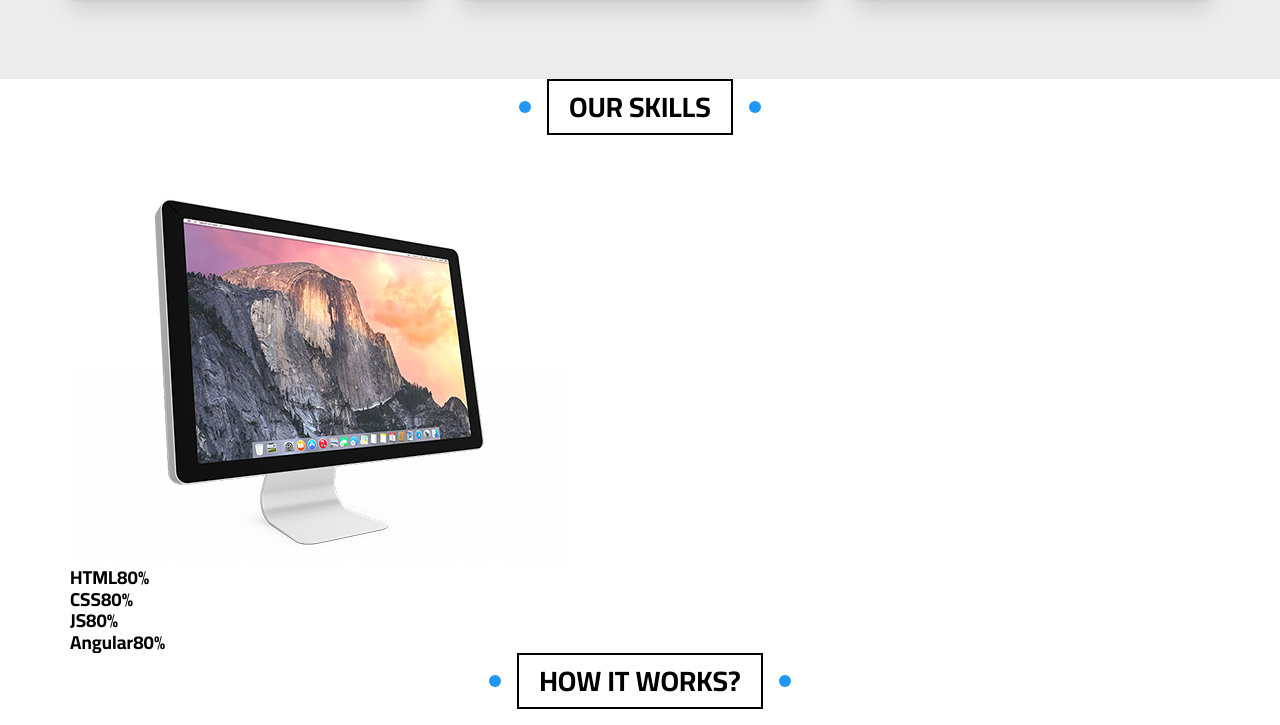
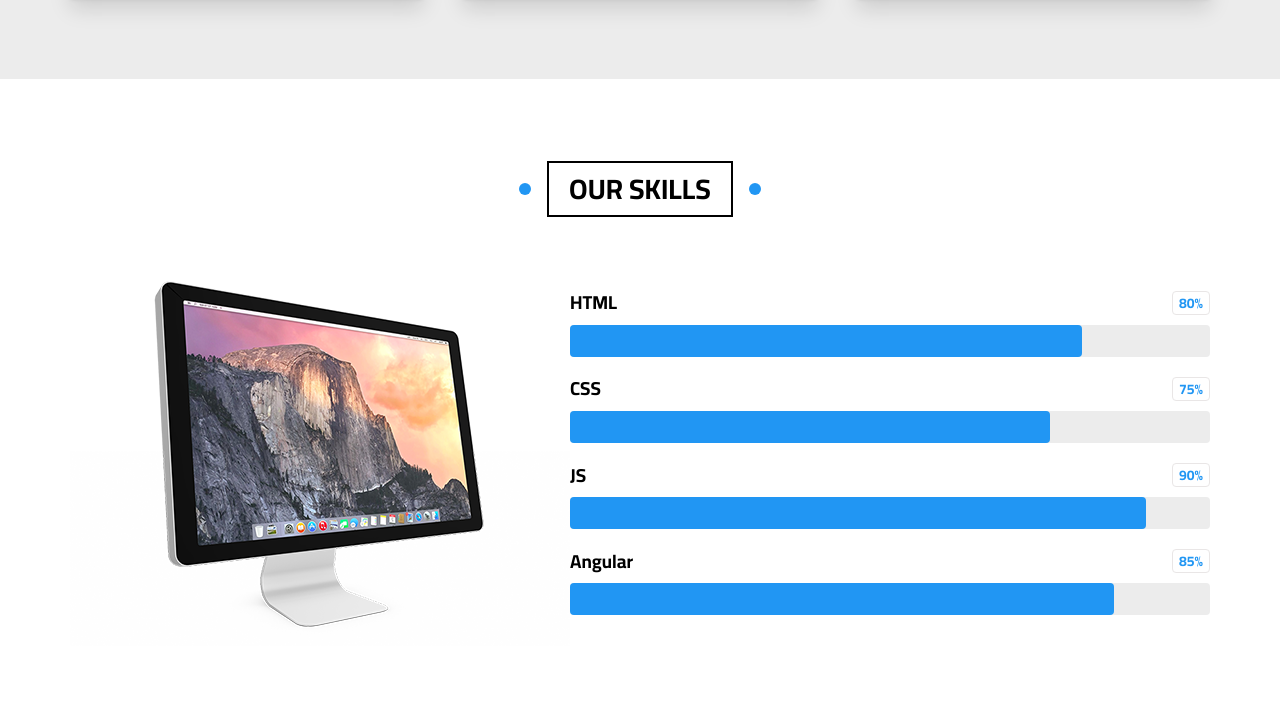
Before and after one commit to MotasemZiad/Motasem-Website, a plain HTML site: page index.html in a window 1280 px wide. Shown: the part 7089-7814 px from the top of the page. Drawn offline with Linux system fonts and the light colour scheme.

Commit message:
complete the styles of the skills section

```diff
--- a/css/style.css
+++ b/css/style.css
@@ -924,6 +924,63 @@ header .mega-menu > ul li a i {
   color: var(--primary-color);
 }
 
+.our-skills {
+  padding-top: var(--section-padding);
+  padding-bottom: var(--section-padding);
+  position: relative;
+  background-color: white;
+}
+
+.our-skills .container {
+  display: flex;
+  align-items: center;
+}
+
+.our-skills img {
+  max-width: 100%;
+}
+
+@media (max-width: 991px) {
+  .our-skills img {
+    display: none;
+  }
+}
+
+.our-skills .skills {
+  flex: 1;
+}
+
+.our-skills .skill h3 {
+  display: flex;
+  align-items: center;
+  justify-content: space-between;
+}
+
+.our-skills .skill h3 span {
+  font-size: 14px;
+  border: 1px solid var(--border-color);
+  color: var(--primary-color);
+  padding: 3px 6px;
+  border-radius: calc(var(--main-radius) / 2);
+}
+
+.our-skills .skill .progress {
+  height: 32px;
+  background-color: var(--section-background);
+  position: relative;
+  margin: 10px 0 20px;
+  border-radius: calc(var(--main-radius) / 2);
+}
+
+.our-skills .skill .progress span {
+  position: absolute;
+  top: 0;
+  left: 0;
+  height: 100%;
+  background-color: var(--primary-color);
+  border-radius: calc(var(--main-radius) / 2);
+}
+
 @keyframes up-and-down {
   0%,
   100% {
--- a/index.html
+++ b/index.html
@@ -727,19 +727,19 @@
         <img src="./assets/images/skills.png" alt="Skills Image" />
         <div class="skills">
           <div class="skill">
-            <h3>HTML<span>80%</span></h3>
+            <h3>HTML <span> 80%</span></h3>
             <div class="progress"><span style="width: 80%"></span></div>
           </div>
           <div class="skill">
-            <h3>CSS<span>80%</span></h3>
+            <h3>CSS <span> 75%</span></h3>
             <div class="progress"><span style="width: 75%"></span></div>
           </div>
           <div class="skill">
-            <h3>JS<span>80%</span></h3>
+            <h3>JS <span> 90%</span></h3>
             <div class="progress"><span style="width: 90%"></span></div>
           </div>
           <div class="skill">
-            <h3>Angular<span>80%</span></h3>
+            <h3>Angular <span> 85%</span></h3>
             <div class="progress"><span style="width: 85%"> </span></div>
           </div>
         </div>
```
